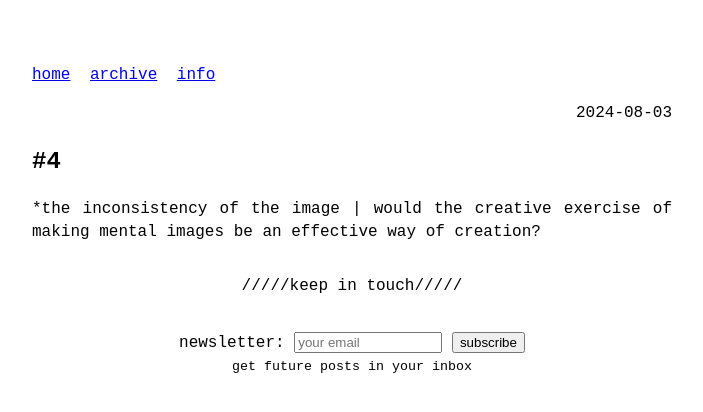
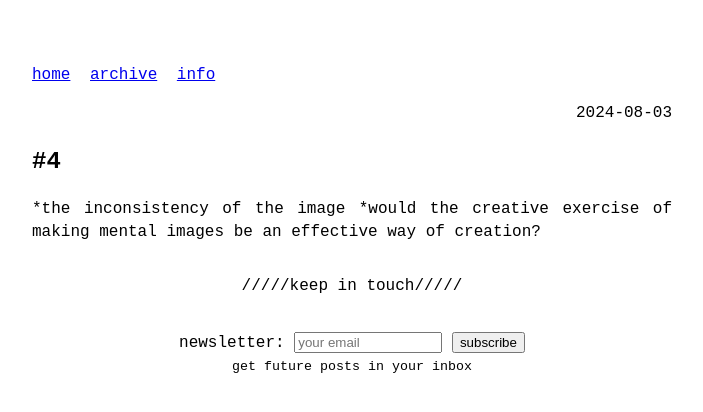
Before and after one commit to odaniloluna/odaniloluna.github.io, a Jekyll site: the page built from _posts/2024-08-03-#4.md, in a window 1280 px wide. Shown: the top 412 px of the page, without its empty margins (288-991 px from the left). Built offline with Jekyll 4.4.1, drawn with Linux system fonts in a browser that asks for light colours.

Commit message:
Update 2024-08-03-#4.md

```diff
--- a/_posts/2024-08-03-#4.md
+++ b/_posts/2024-08-03-#4.md
@@ -5,4 +5,5 @@ slug: #4
 ---
 
 <p class="description" style="text-align: justify;">
-*the inconsistency of the image | would the creative exercise of making mental images be an effective way of creation?
+*the inconsistency of the image
+*would the creative exercise of making mental images be an effective way of creation?
```
